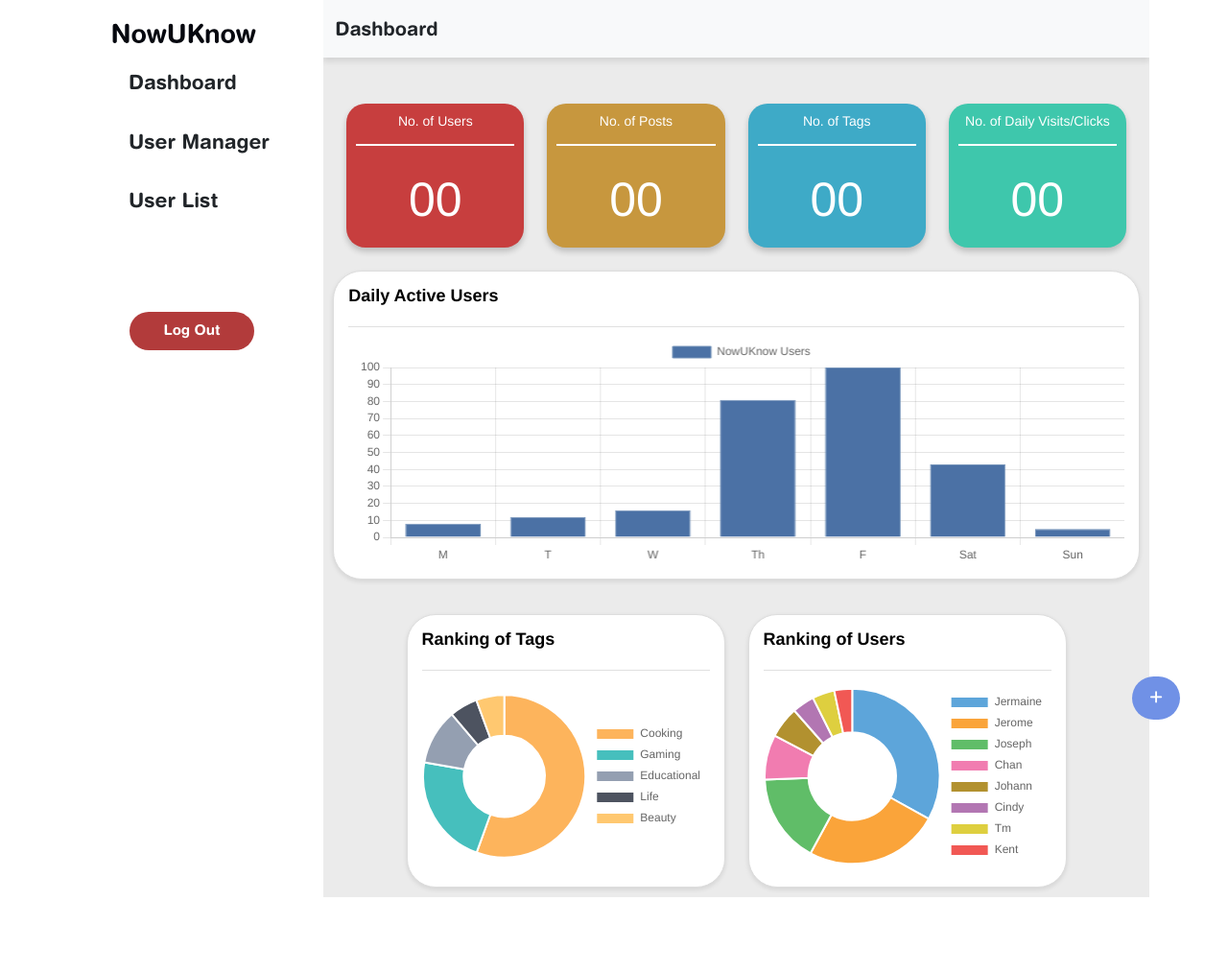
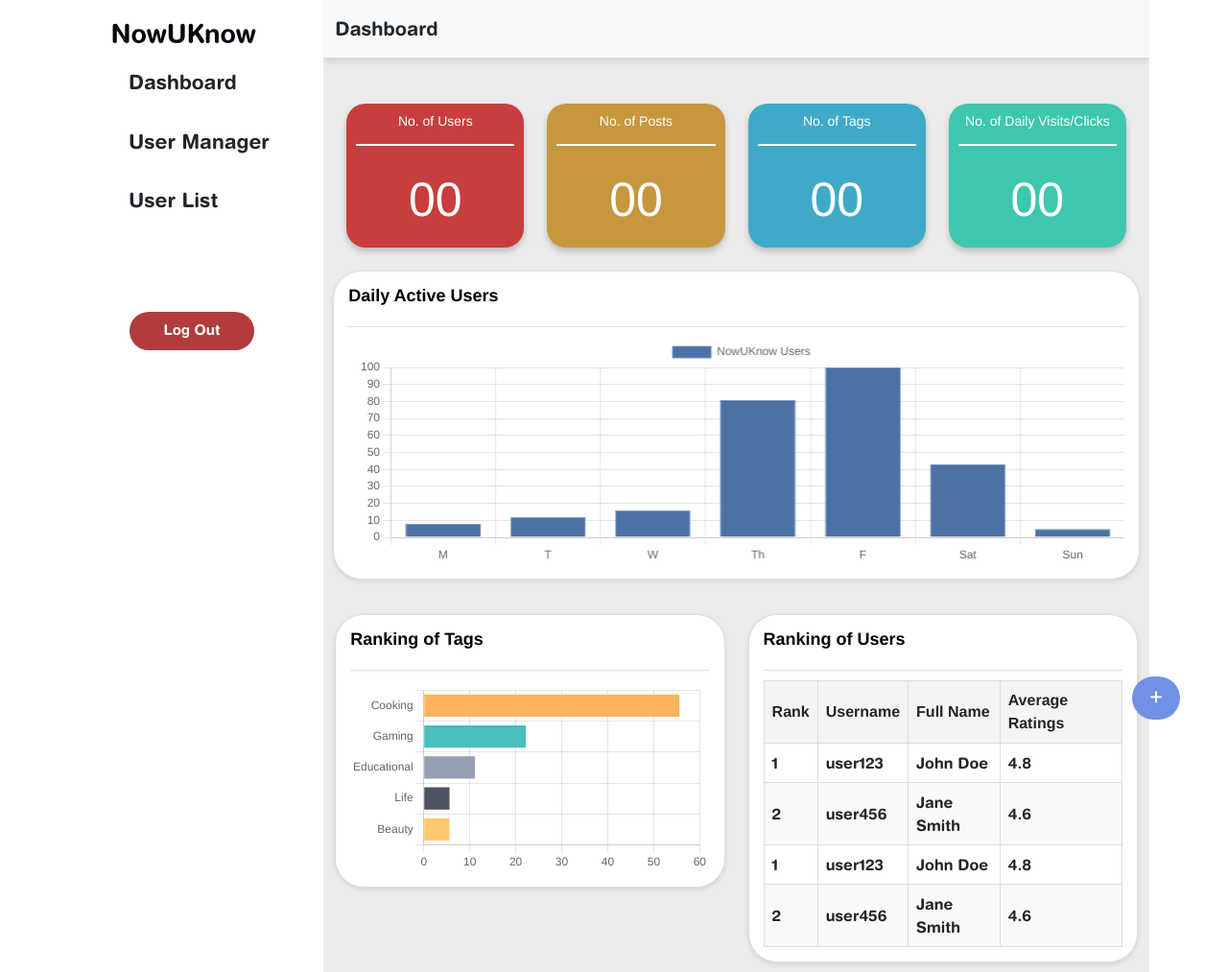
Before and after one commit to G4-NUK/NowUKnow, a PHP site: page /Admin/adminDashBoard.html in a window 1280 px wide. Shown: the whole page at 96% size. Before the commit the page ends 935 px from the top, so only its background shows below. Run offline with PHP 8.4, Linux system fonts and the light colour scheme.

Commit message:
Admin-dashboard Horizontal Bar Graph and Table

```diff
--- a/Admin/adminDashBoard.html
+++ b/Admin/adminDashBoard.html
@@ -166,8 +166,8 @@
 
             </div>
 
-            <!-- Ranking of Users -->
-            <div class="col-lg-6 col-md-6 col-12">
+             <!-- Ranking of Users -->
+             <div class="col-lg-6 col-md-6 col-12">
               <div class="ruCard">
                 <div class="ruCardBody">
                   <div class="ruCardTitle">
@@ -175,17 +175,48 @@
                   </div>
                   <div class="divider"></div>
                   <div class="ruCardText">
-                    <canvas id="rankingUsers"
-                      style="display: block; box-sizing: border-box; height: 200px; width: 300px;"></canvas>
+                    <table class="ranking-table">
+                      <thead>
+                        <tr>
+                          <th>Rank</th>
+                          <th>Username</th>
+                          <th>Full Name</th>
+                          <th>Average Ratings</th>
+                        </tr>
+                      </thead>
+                      <tbody>
+                        <tr>
+                          <td>1</td>
+                          <td>user123</td>
+                          <td>John Doe</td>
+                          <td>4.8</td>
+                        </tr>
+                        <tr>
+                          <td>2</td>
+                          <td>user456</td>
+                          <td>Jane Smith</td>
+                          <td>4.6</td>
+                        </tr>
+                        <tr>
+                          <td>1</td>
+                          <td>user123</td>
+                          <td>John Doe</td>
+                          <td>4.8</td>
+                        </tr>
+                        <tr>
+                          <td>2</td>
+                          <td>user456</td>
+                          <td>Jane Smith</td>
+                          <td>4.6</td>
+                        </tr>
+
+                      </tbody>
+                    </table>
                   </div>
                 </div>
               </div>
             </div>
-          </div>
 
-        </div>
-      </div>
-    </div>
 
     <!--Create Post Button-->
     <div class="me-3">
--- a/Admin/styles.css
+++ b/Admin/styles.css
@@ -302,6 +302,31 @@ body {
 canvas {
   max-width: 100%;
   height: auto;
+}
+
+.ranking-table {
+  width: 100%;
+  border-collapse: collapse;
+  text-align: left;
+}
+
+.ranking-table th,
+.ranking-table td {
+  padding: 8px;
+  border: 1px solid #ddd;
+}
+
+.ranking-table th {
+  background-color: #f4f4f4;
+  font-weight: bold;
+}
+
+.ranking-table tr:nth-child(even) {
+  background-color: #f9f9f9;
+}
+
+.ranking-table tr:hover {
+  background-color: #f1f1f1;
 }
 
 .header-title {
--- a/assets/js/chart.js
+++ b/assets/js/chart.js
@@ -1,6 +1,5 @@
 const barDailyActiveUsers = document.getElementById('dailyActiveUsers');
 const ctxrankingTags = document.getElementById('rankingTags');
-const ctxrankingUsers = document.getElementById('rankingUsers');
 
 const labels = ['M', 'T', 'W', 'Th', 'F', 'Sat', 'Sun'];
 
@@ -45,9 +44,8 @@ new Chart(barDailyActiveUsers, {
     }
 });
 
-
 new Chart(ctxrankingTags, {
-    type: 'doughnut',
+    type: 'bar',
     data: {
         labels: ['Cooking', 'Gaming', 'Educational', 'Life', 'Beauty'],
         datasets: [{
@@ -59,45 +57,28 @@ new Chart(ctxrankingTags, {
                 '#4D5360',
                 '#FFC870'
             ],
-            hoverOffset: 8
+            hoverBackgroundColor: [
+                '#FFC870',
+                '#5AD3D1',
+                '#A8B3C5',
+                '#616774',
+                '#FFD980'
+            ]
         }]
     },
     options: {
+        indexAxis: 'y',
         responsive: true,
         maintainAspectRatio: false,
         plugins: {
             legend: {
-                position: 'right',
+                display: false
+            },
+        },
+        scales: {
+            x: {
+                beginAtZero: true
             }
-        },
+        }
     }
 });
-new Chart(ctxrankingUsers, {
-    type: 'doughnut',
-    data: {
-        labels: ['Jermaine', 'Jerome', 'Joseph', 'Chan', 'Johann', 'Cindy', 'Tm', 'Kent'],
-        datasets: [{
-            data: [33.1, 24.8, 16.5, 8.3, 5.8, 4.1, 4.1, 3.3],
-            backgroundColor: [
-                '#5DA5DA',
-                '#FAA43A',
-                '#60BD68',
-                '#F17CB0',
-                '#B2912F',
-                '#B276B2',
-                '#DECF3F',
-                '#F15854'
-            ],
-            hoverOffset: 8
-        }]
-    },
-    options: {
-        responsive: true,
-        maintainAspectRatio: false,
-        plugins: {
-            legend: {
-                position: 'right',
-            }
-        },
-    }
-});
```
